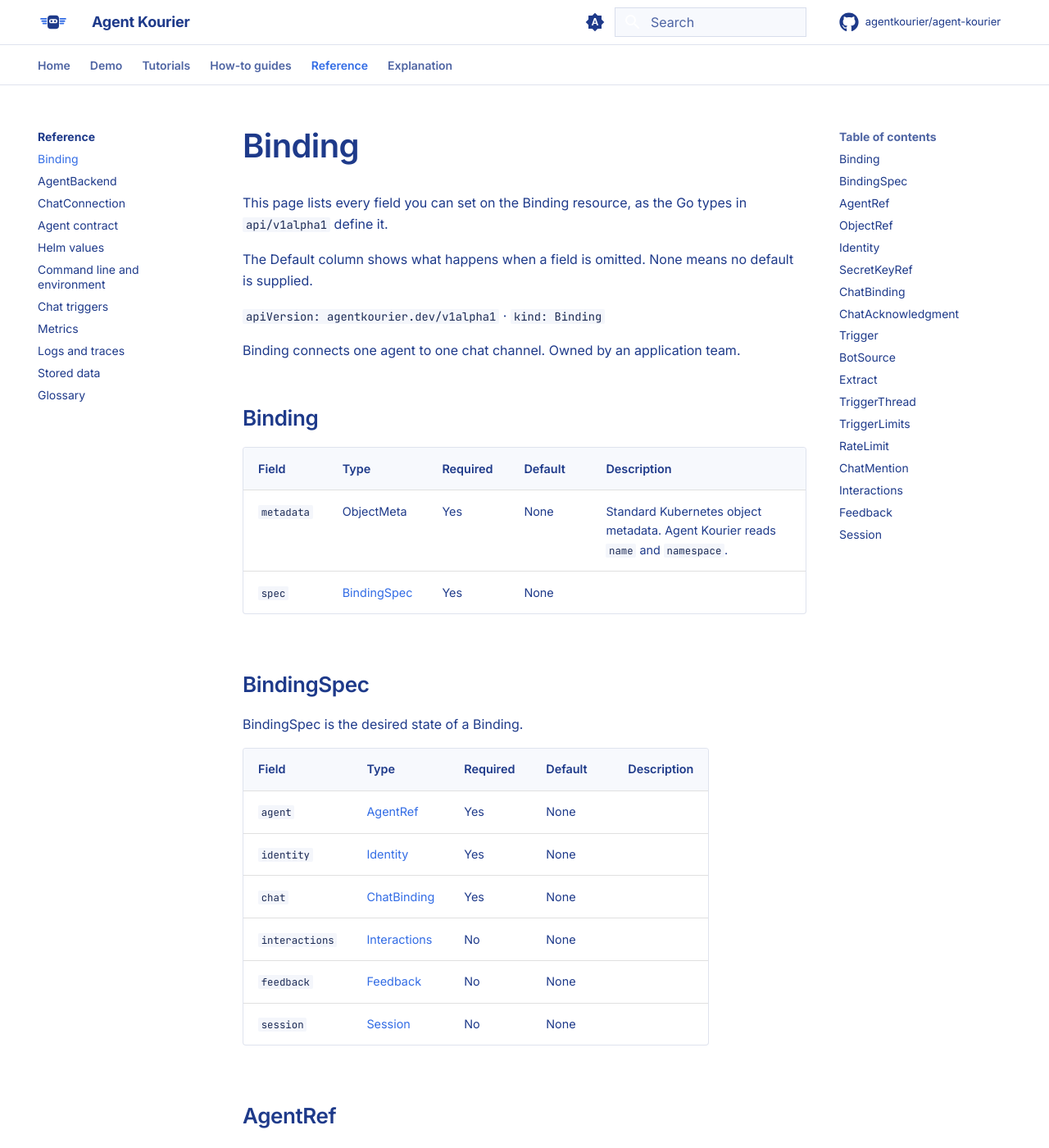
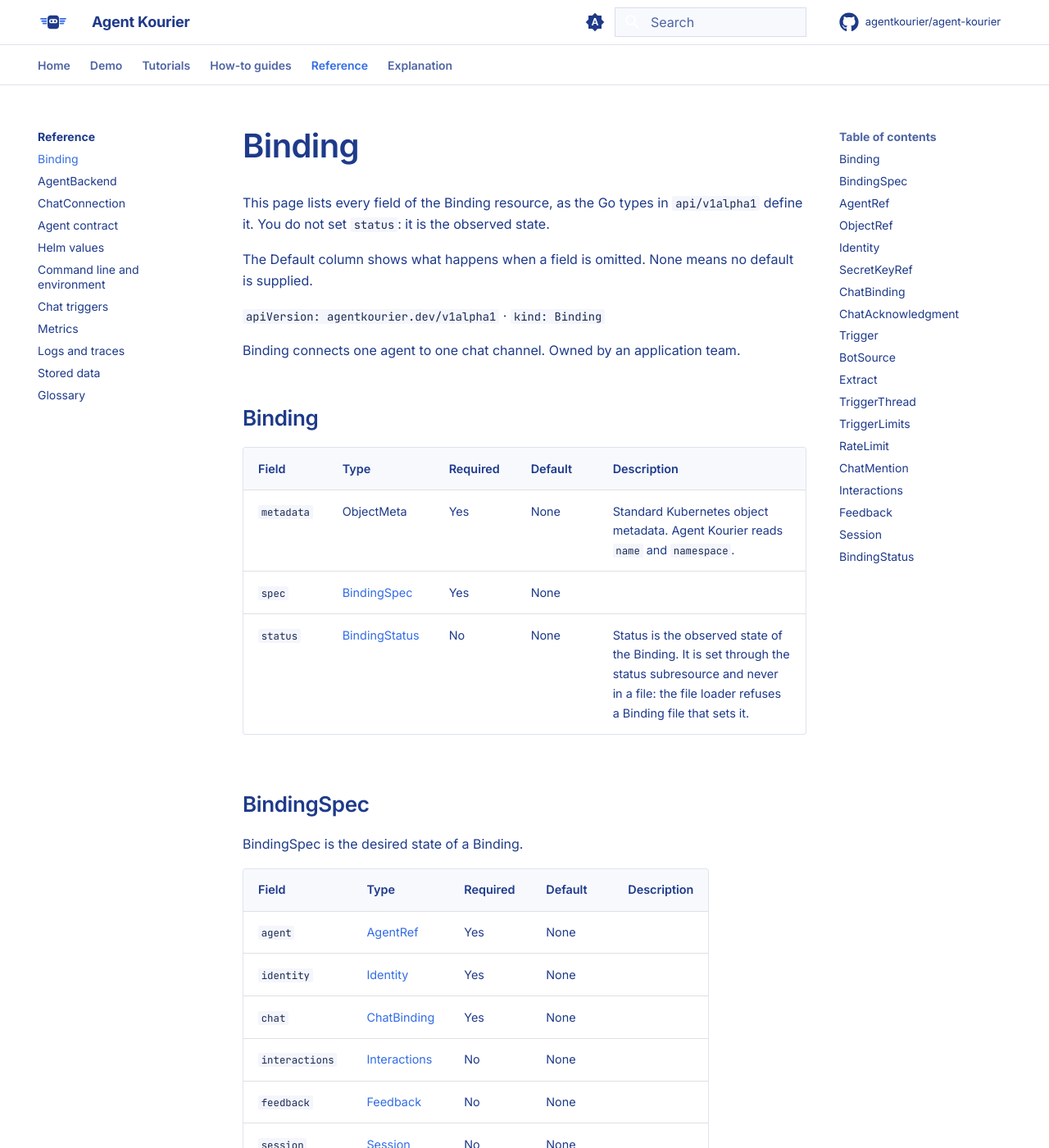
Before and after one commit to agentkourier/agent-kourier, an MkDocs documentation site: the page built from docs/reference/binding.md, in a window 1280 px wide and 1400 px high. Shown: the whole window at 82% size. Built offline with MkDocs 1.6.1 and Material for MkDocs 9.7.7, drawn with Linux system fonts in a browser that asks for light colours; comment, search, counter and statistics services are not loaded; some of the changed text lies outside the part shown.

Commit message:
docs(refgen): list Binding.status in the reference and drop +doc:hide
Binding.status was the only field marked +doc:hide, and the status is
written now, so the Binding reference lists it with its BindingStatus
section. The marker, its generator branch, its exemption in
TestAPIReferenceCoversEveryField and the fixture that exercised it are
removed. Each page now says it lists every field of the resource instead
of every field you can set, and a page whose kind has a status adds that
you do not set it (TestAPIReferenceSaysStatusIsNotSet).

```diff
--- a/docs/reference/binding.md
+++ b/docs/reference/binding.md
@@ -1,6 +1,6 @@
 # Binding
 
-This page lists every field you can set on the Binding resource, as the Go types in `api/v1alpha1` define it.
+This page lists every field of the Binding resource, as the Go types in `api/v1alpha1` define it. You do not set `status`: it is the observed state.
 
 The Default column shows what happens when a field is omitted. None means no default is supplied.
 
@@ -14,6 +14,7 @@
 |---|---|---|---|---|
 | `metadata` | ObjectMeta | Yes | None | Standard Kubernetes object metadata. Agent Kourier reads `name` and `namespace`. |
 | `spec` | [BindingSpec](#bindingspec) | Yes | None |  |
+| `status` | [BindingStatus](#bindingstatus) | No | None | Status is the observed state of the Binding. It is set through the status subresource and never in a file: the file loader refuses a Binding file that sets it. |
 
 ## BindingSpec
 
@@ -190,6 +191,14 @@
 |---|---|---|---|---|
 | `threadTTL` | duration | No | `2160h` | ThreadTTL is how long a thread keeps its session after its last activity. Defaults to 2160h (90 days). Pattern `^([-+]?0|[-+]?([0-9]*\.?[0-9]*(ns|us|µs|μs|ms|s|m|h))+)$`. |
 
+## BindingStatus
+
+BindingStatus is the observed state of a Binding.
+
+| Field | Type | Required | Default | Description |
+|---|---|---|---|---|
+| `conditions` | []Condition | No | None | Conditions are the Binding's states, one per type. The observedGeneration of a condition is the generation of the Binding it describes. |
+
 ---
 
 Generated by `hack/docs/refgen` from `api/v1alpha1`. Do not edit this page; change the source and run `make docs-ref`.
```
Also changed, not shown: docs/reference/agentbackend.md (+1 -1 lines), docs/reference/chatconnection.md (+1 -1 lines), 4 other files.
